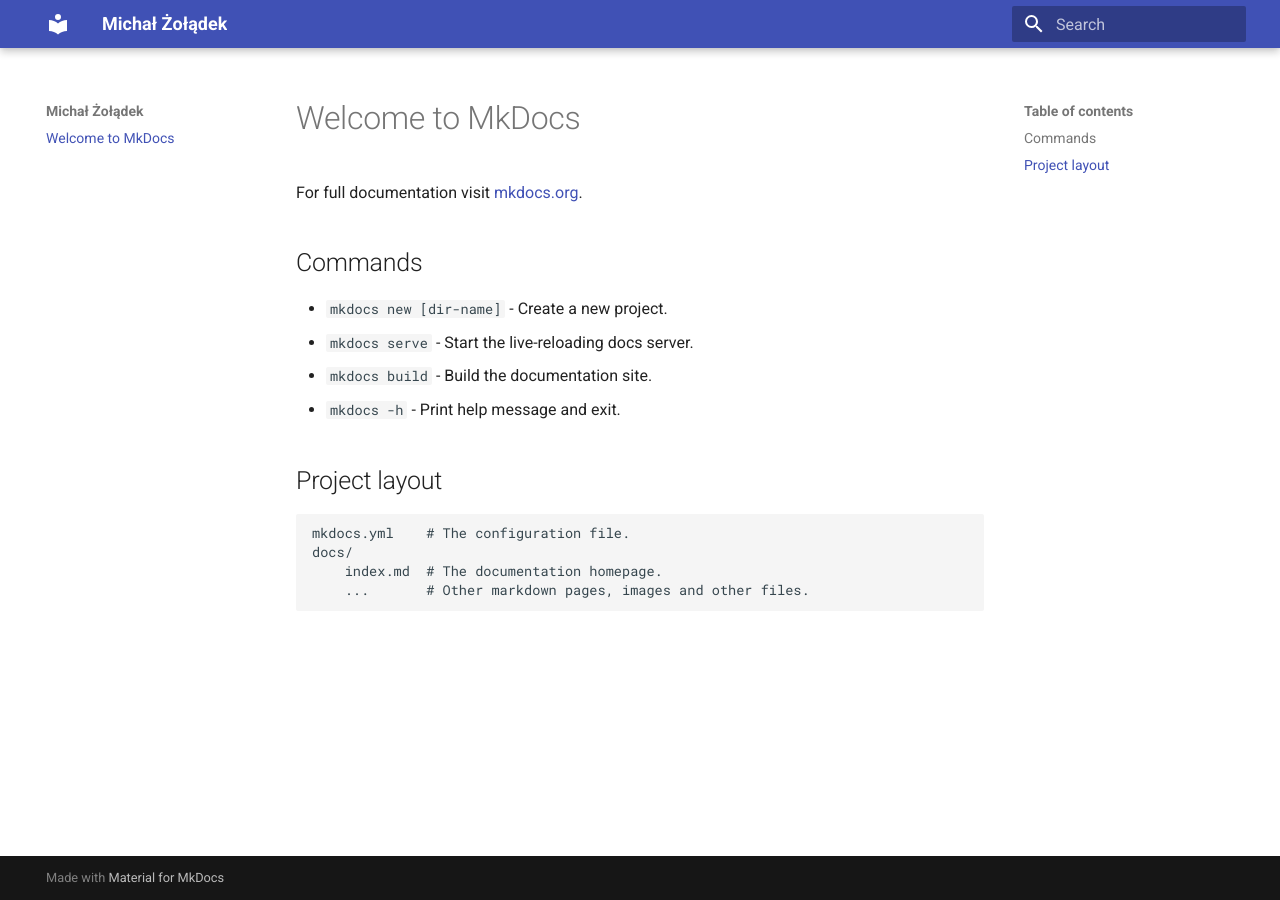
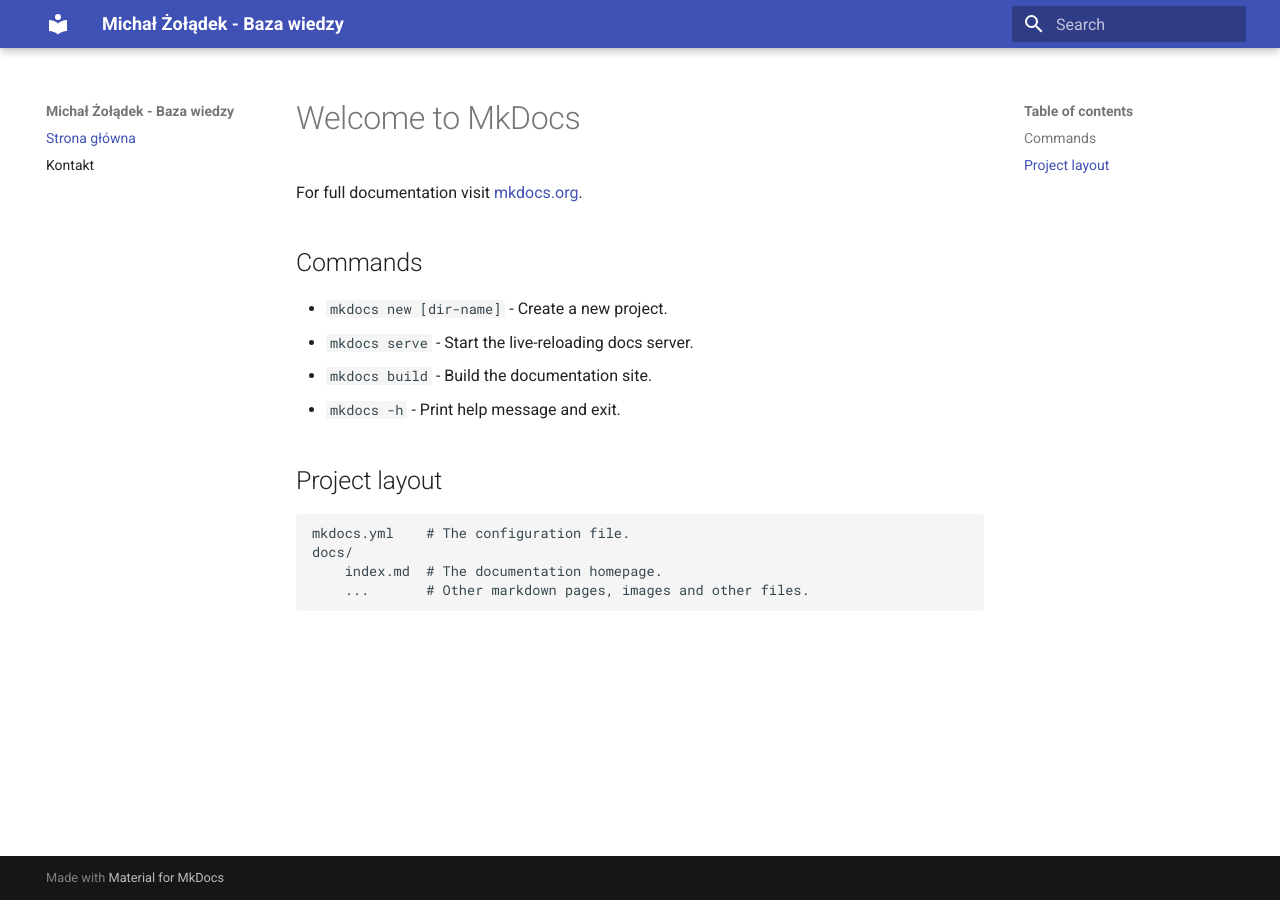
Before and after one commit to mzoladek/Portfolio, an MkDocs documentation site: the page built from docs/index.md, in a window 1280 px wide. Built offline with MkDocs 1.6.1 and Material for MkDocs 9.7.7, drawn with Linux system fonts in a browser that asks for light colours.

Commit message:
Pierwsze wpisy

```diff
--- a/mkdocs.yml
+++ b/mkdocs.yml
@@ -1,3 +1,8 @@
-site_name: Michał Żołądek
+site_name: Michał Żołądek - Baza wiedzy
 theme:
  name: material
+
+
+nav:
+ - Strona główna: index.md
+ - Kontakt: kontakt.md
```
Also changed, not shown: docs/kontakt.md (added, +5 -0 lines).
